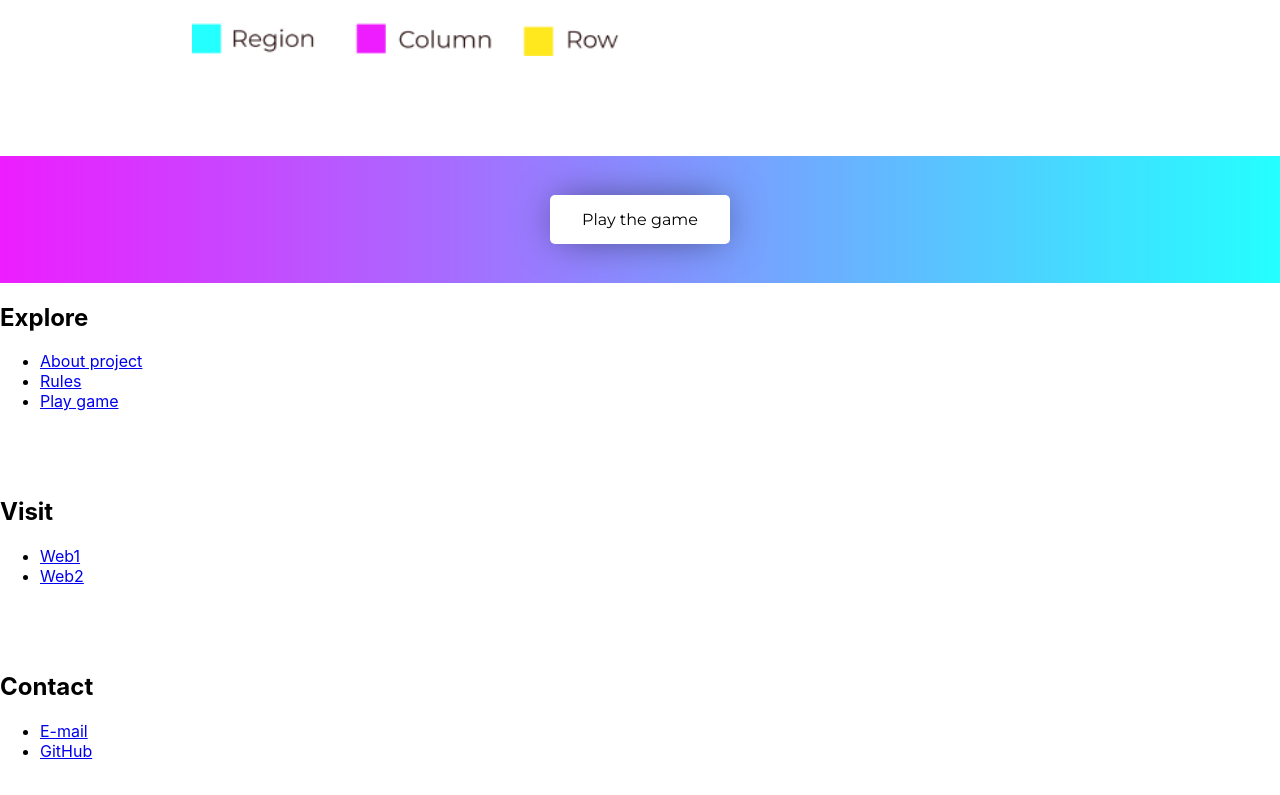
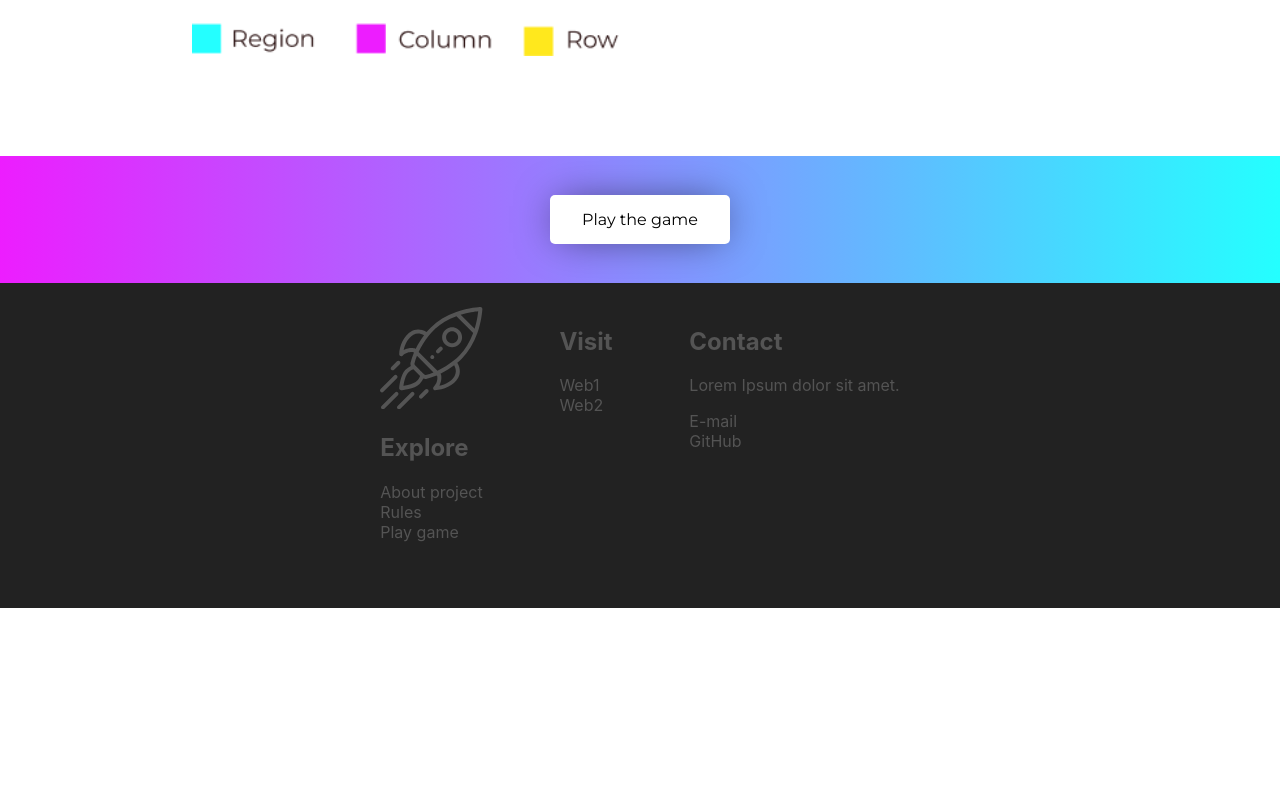
Before and after one commit to NikolSkvarilova/sudoku, a React (Create React App) app in the folder app/: page / in a window 1280 px wide. Shown: the part 5007-5802 px from the top of the page. After the commit the page ends 5615 px from the top, so only its background shows below. Built offline with nearby package versions, Linux system fonts and the light colour scheme.

Commit message:
Reworked this thingy; added styles

```diff
--- a/app/src/Components/Footer/Footer.jsx
+++ b/app/src/Components/Footer/Footer.jsx
@@ -3,14 +3,40 @@ import PropTypes from 'prop-types';
 import './Footer.scss';
 
 const Footer = (props) => {
+
+  let bgStyles = {
+    'background': props.bg ? props.bg : "#222"
+  }
+
+  let categoryStyles = {
+    'color': props.category_txt_color ? props.category_txt_color : 'white'
+  }
+
+  let noteStyles = {
+    'color': props.note_txt_color ? props.note_txt_color : 'white'
+  }
+
+  let subcategoryStyles = {
+    'color': props.subcategory_txt_color ? props.subcategory_txt_color : 'white'
+  }
+
   let categories = [];
+
   props.categories.forEach(category => {
     categories.push(
+      // One section
       <section className="section">
-        <h2>{category.text}</h2>
-        <ul>
+        {/* Icon of the section */}
+        {category.icon ? category.icon : ""}
+        {/* Heading of the section */}
+        <h2 className="section_title" style={categoryStyles}>{category.text}</h2>
+        {/* Note for the section */}
+        {category.note ? <p className="section_note" style={noteStyles}>{category.note}</p> : ""}
+
+        {/* Sub-sections */}
+        <ul className="list_of_subcategories">
           {category.sub_categories.map(sub_category =>
-            <li className="sub_category"><a href={sub_category.link}>{sub_category.text}</a></li>
+            <li><a className="subcategory" style={subcategoryStyles} href={sub_category.link}>{sub_category.text}</a></li>
           )}
         </ul>
       </section>
@@ -18,7 +44,7 @@ const Footer = (props) => {
   })
 
   return (
-    <div className="footer_container">
+    <div className="footer_container" style={bgStyles}>
       {categories}
     </div>
   );
--- a/app/src/Components/Footer/Footer.scss
+++ b/app/src/Components/Footer/Footer.scss
@@ -1,2 +1,32 @@
 @import '../variables';
 @import '../mixins';
+
+.footer_container {
+  display: flex;
+  justify-content: center;
+  padding-top: 3vh;
+
+  .section {
+    margin: 0 3vw;
+    font-family: map-get($font-families, footer);
+
+    .icon {
+      width: 30px;
+      height: auto;
+      fill: red;
+    }
+
+    .section_title {}
+
+    .list_of_subcategories {
+      padding: 0;
+      list-style-type: none;
+
+      .subcategory {
+        cursor: pointer;
+        text-decoration: none;
+
+      }
+    }
+  }
+}
```
